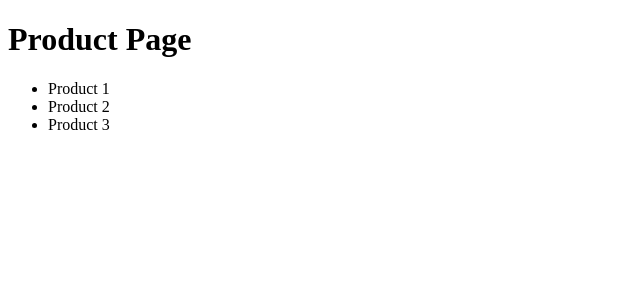
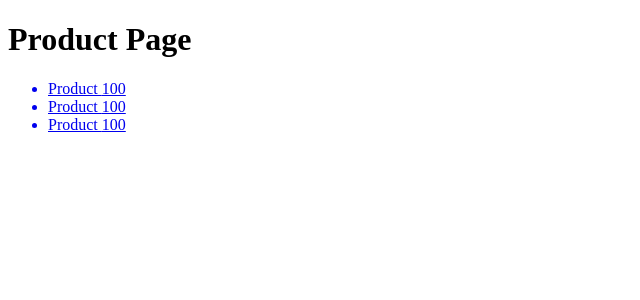
Before and after one commit to asgharibraheembaloch/nextjs-learning, a Next.js app: page /product in a window 1280 px wide. Shown: the top 300 px of the page, without its empty margins (0-640 px from the left). Built offline with nearby package versions, Linux system fonts and the light colour scheme.

Commit message:
updated tutorial

```diff
--- a/pages/product/index.tsx
+++ b/pages/product/index.tsx
@@ -1,15 +1,16 @@
+import Link from 'next/link'
 import React from 'react'
 
-export default function ProductList() {
+export default function ProductList({productid=100}) {
   return (
     <div>
         <h1>
             Product Page
         </h1>
       <ul>
-        <li>Product 1</li>
-        <li>Product 2</li>
-        <li>Product 3</li>
+        <Link href='/product/1' ><li>Product {productid}</li></Link>
+        <Link href='/product/2' ><li>Product {productid}</li></Link>
+        <Link href='/product/3' replace><li>Product {productid}</li></Link>
       </ul>
     </div>
   )
```
Also changed, not shown: pages/404.tsx (added, +7 -0 lines), pages/docs/[...params].tsx (+14 -1 lines), pages/index.tsx (+14 -0 lines).
